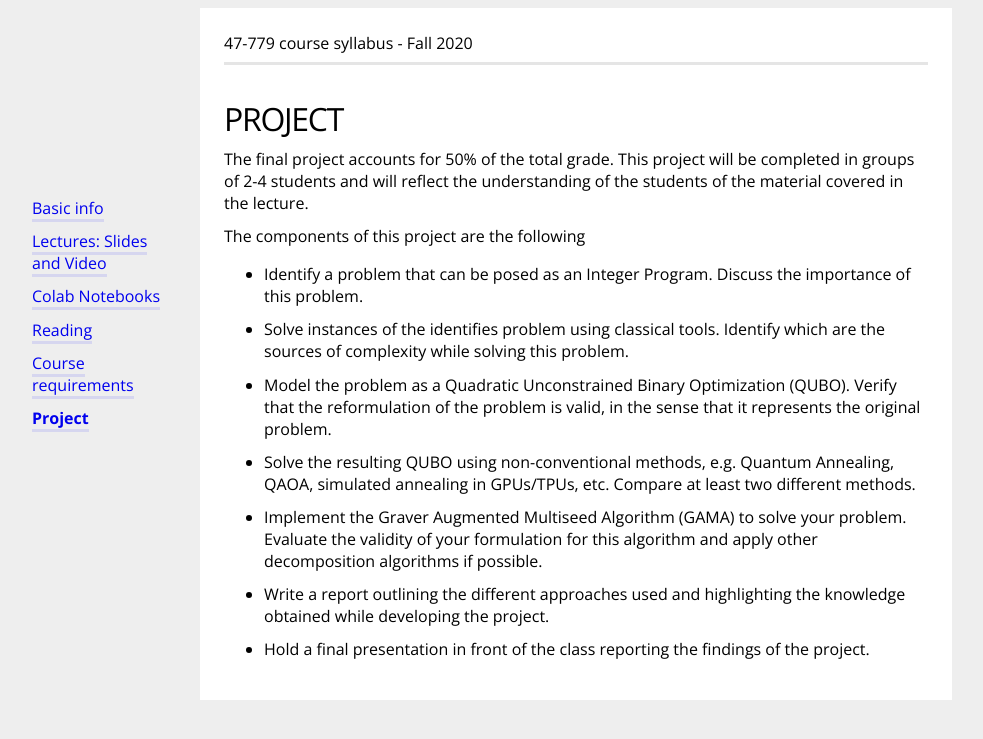
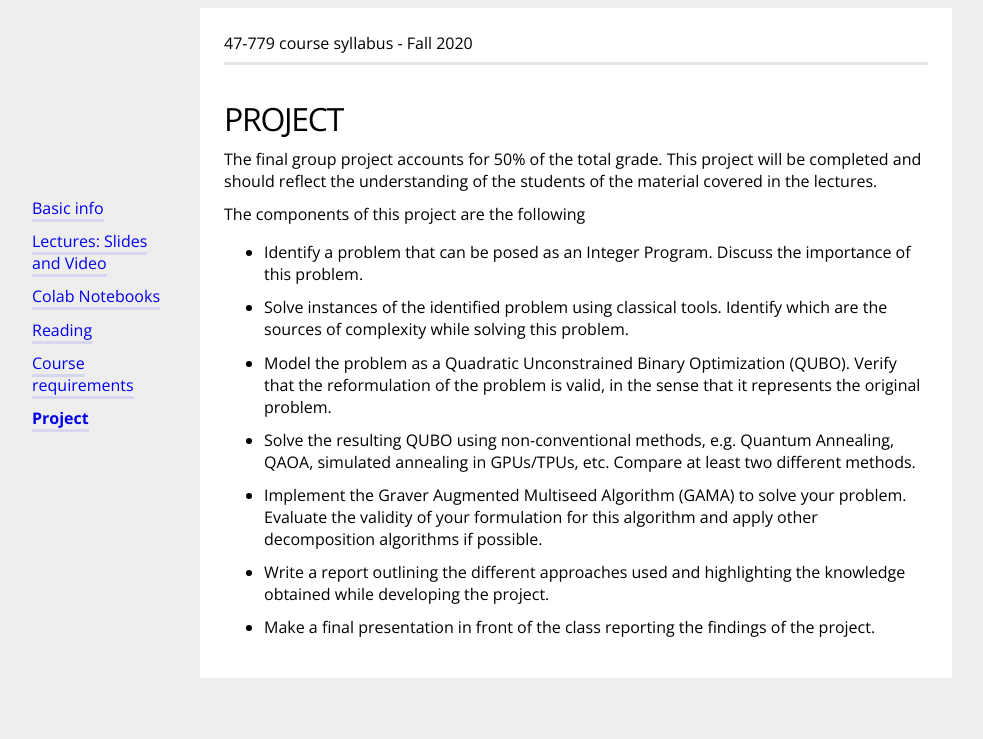
Before and after one commit to bernalde/QuIP, a Jekyll site: the page built from project.md, in a window 1280 px wide. Shown: the top 739 px of the page, without its empty margins (64-1047 px from the left). Built offline with Jekyll 4.4.1, drawn with Linux system fonts in a browser that asks for light colours.

Commit message:
Update project.md

```diff
--- a/project.md
+++ b/project.md
@@ -8,14 +8,14 @@ menuPosition: 6
 Here you can access all the requirements for the final project.
 {% endif %}
 
-The final project accounts for 50% of the total grade.
-This project will be completed in groups of 2-4 students and will reflect the understanding of the students of the material covered in the lecture.
+The final group project accounts for 50% of the total grade.
+This project will be completed and should reflect the understanding of the students of the material covered in the lectures.
 
 The components of this project are the following
 - Identify a problem that can be posed as an Integer Program. Discuss the importance of this problem.
-- Solve instances of the identifies problem using classical tools. Identify which are the sources of complexity while solving this problem.
+- Solve instances of the identified problem using classical tools. Identify which are the sources of complexity while solving this problem.
 - Model the problem as a Quadratic Unconstrained Binary Optimization (QUBO). Verify that the reformulation of the problem is valid, in the sense that it represents the original problem.
 - Solve the resulting QUBO using non-conventional methods, e.g. Quantum Annealing, QAOA, simulated annealing in GPUs/TPUs, etc. Compare at least two different methods.
 - Implement the Graver Augmented Multiseed Algorithm (GAMA) to solve your problem. Evaluate the validity of your formulation for this algorithm and apply other decomposition algorithms if possible.
 - Write a report outlining the different approaches used and highlighting the knowledge obtained while developing the project.
-- Hold a final presentation in front of the class reporting the findings of the project.
+- Make a final presentation in front of the class reporting the findings of the project.
```
